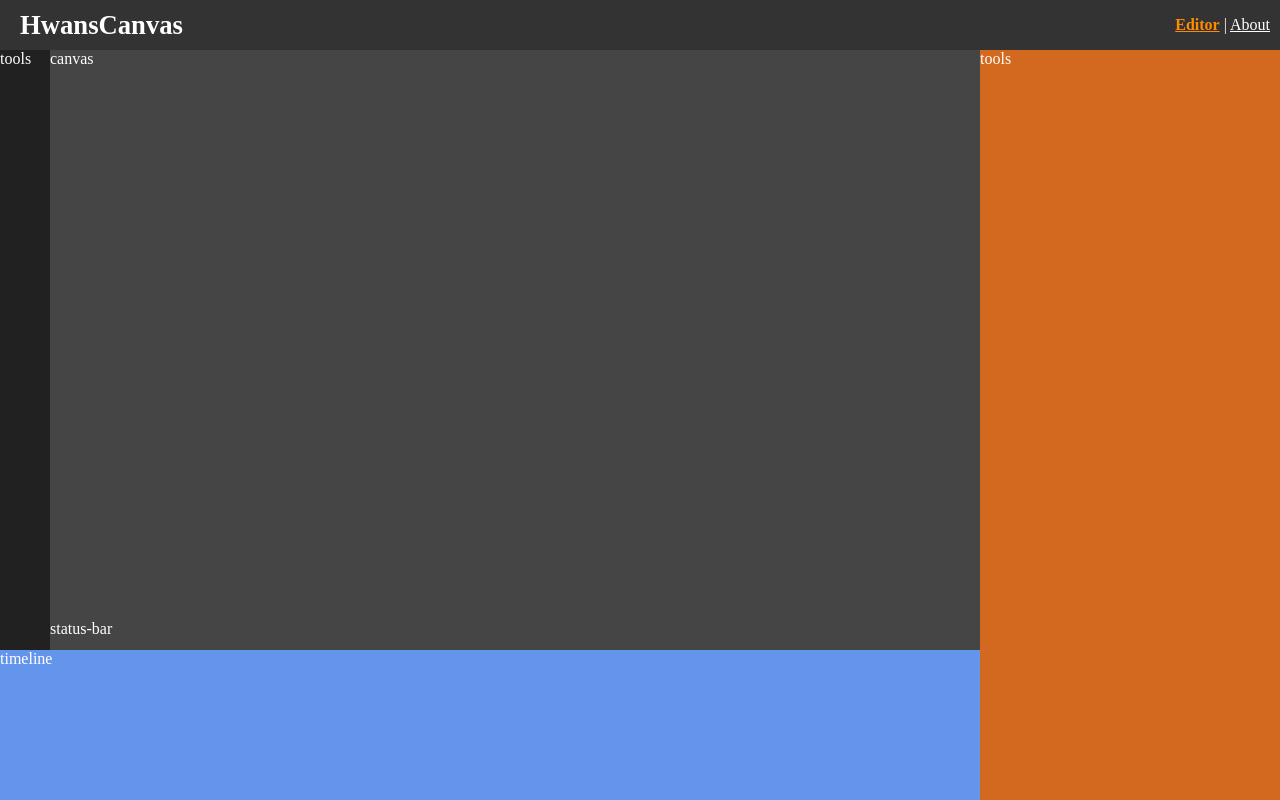
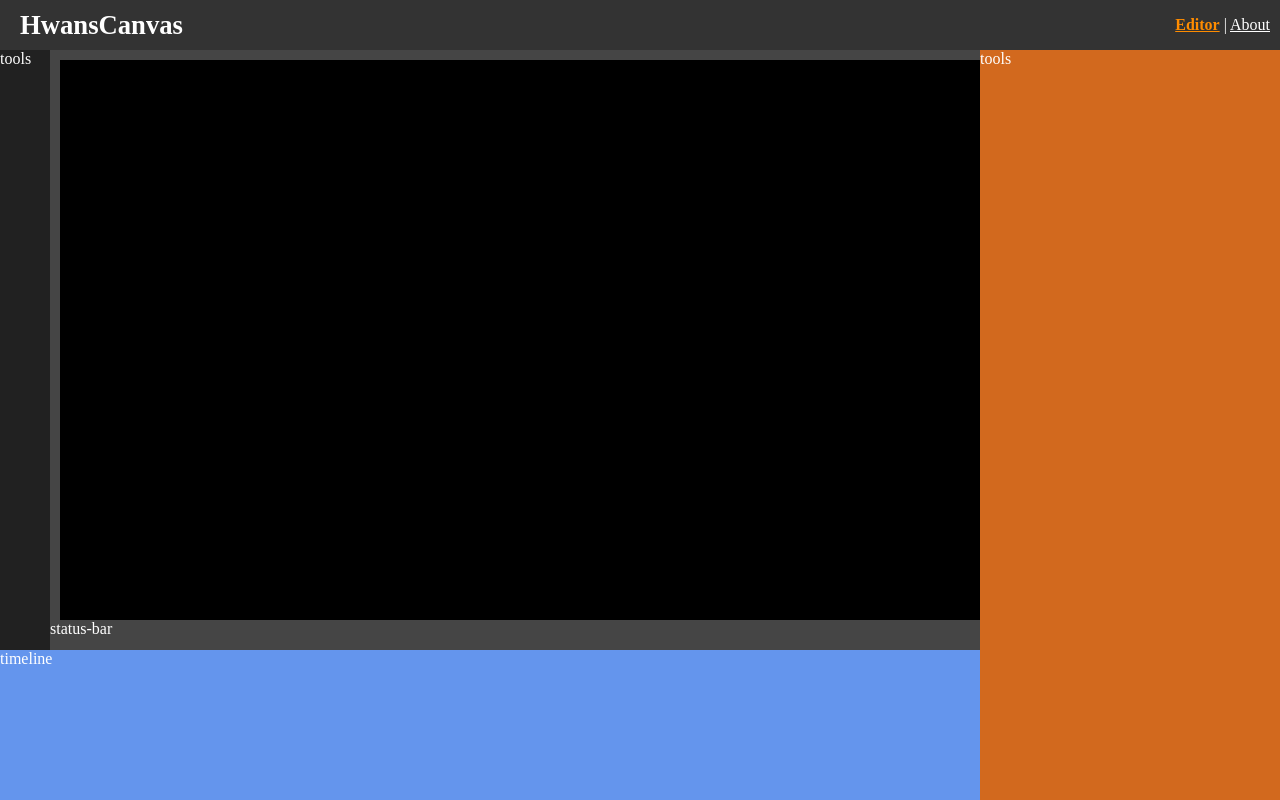
Before and after one commit to akon47/hwanscanvas, a Vue app: page / in a window 1280 px wide. Built offline with nearby package versions, Linux system fonts and the light colour scheme.

Commit message:
canvas 크기 초과하면 스크롤바 생기도록 css 작업

```diff
--- a/src/components/editor/EditorCanvas.vue
+++ b/src/components/editor/EditorCanvas.vue
@@ -2,7 +2,9 @@
   <div class="editor-canvas-container">
     <div class="tools">tools</div>
     <div class="canvas-container">
-      <div class="canvas">canvas</div>
+      <div class="canvas">
+        <canvas width="1920" height="1080"></canvas>
+      </div>
       <div calss="status-bar">status-bar</div>
     </div>
   </div>
@@ -20,8 +22,7 @@ export default defineComponent({
 .editor-canvas-container {
   display: grid;
   grid-template-columns: 50px 1fr;
-  grid-template-rows: 1fr;
-
+  grid-template-rows: minmax(0, 1fr);
   width: 100%;
   height: 100%;
 }
@@ -38,14 +39,19 @@ export default defineComponent({
 
   display: grid;
   grid-template-columns: 1fr;
-  grid-template-rows: 1fr 30px;
+  grid-template-rows: minmax(0, 1fr) 30px;
 }
 
 .canvas-container > .canvas {
   grid-column: 1;
   grid-row: 1;
+  padding: 10px;
+  overflow: scroll;
+}
 
-  overflow: scroll;
+.canvas > canvas {
+  background: black;
+  vertical-align: bottom;
 }
 
 .canvas-container > .status-bar {
--- a/src/css/common.css
+++ b/src/css/common.css
@@ -23,15 +23,17 @@
   flex-grow: 1;
   flex-shrink: 1;
   background: #454545;
+  min-height: 0px;
+  min-width: 0px;
 }
 
-::-webkit-scrollbar {
+/* ::-webkit-scrollbar {
   width: 15px;
   height: 15px;
+  scroll-margin-bottom: 0;
 }
 
 ::-webkit-scrollbar-track {
-  border-radius: 10px;
   background: rgba(0, 0, 0, 0.1);
 }
 
@@ -50,4 +52,4 @@
 
 ::-webkit-scrollbar-corner {
   background-color: transparent;
-}
+} */
```
Also changed, not shown: src/css/reset.css (line endings or trailing spaces).
